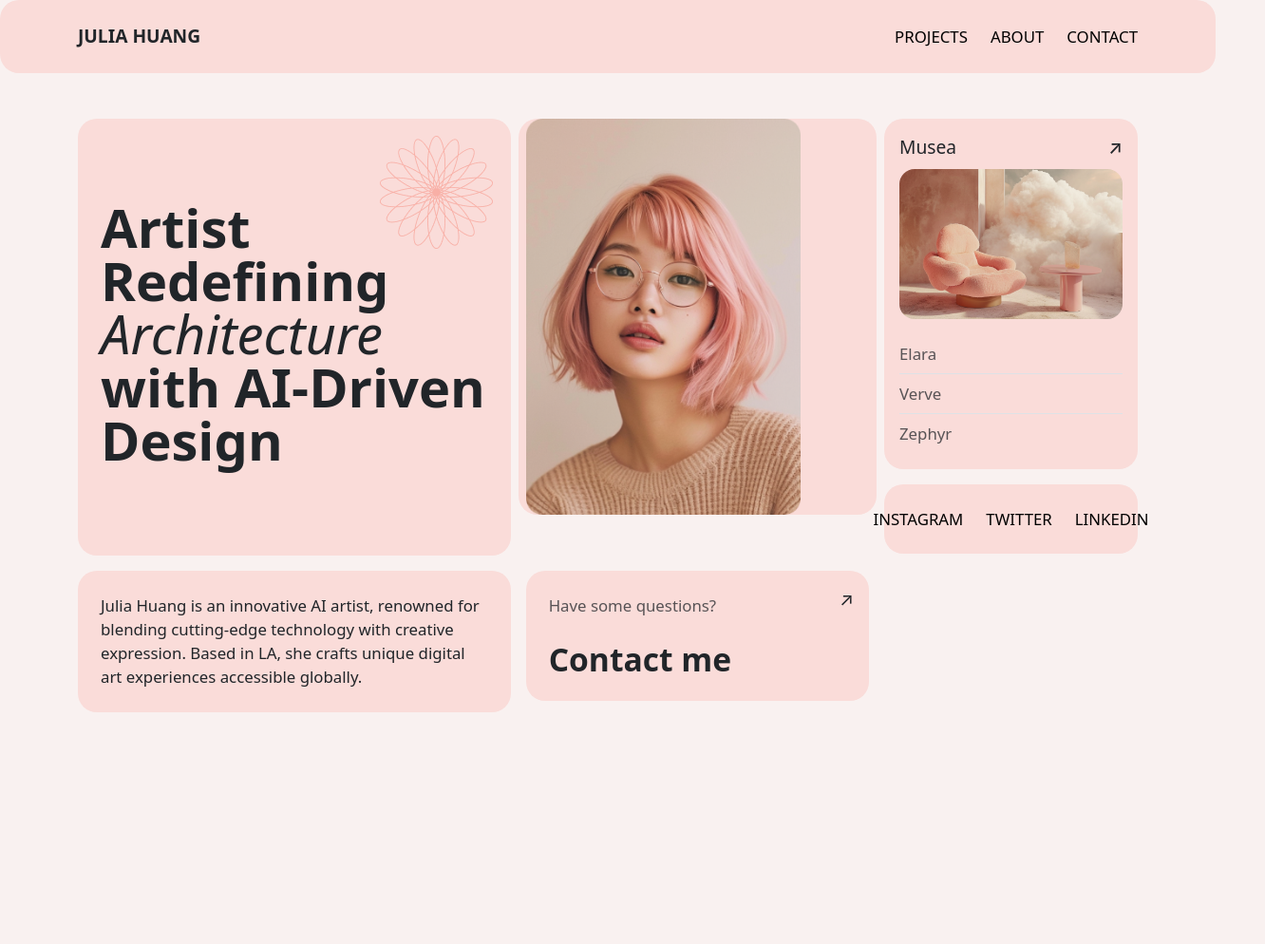
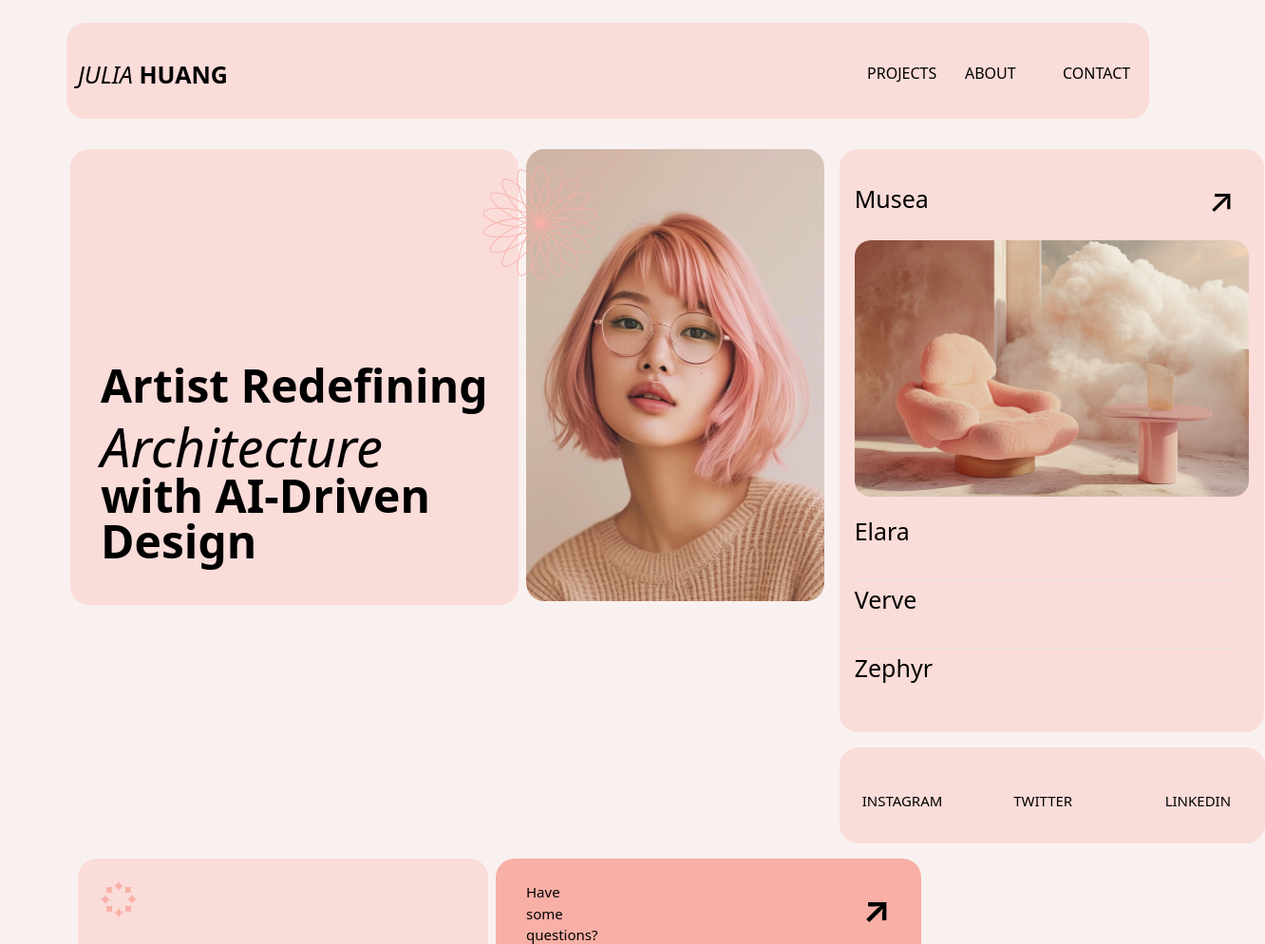
Before and after one commit to redpanda-8/1112BoSassPinkPortfo, a website: page indexPink.html in a window 1280 px wide. Shown: the top 994 px of the page at 95% size, 1332 px wide, since content can reach past the window. Before the commit the page ends 800 px from the top, so only its background shows below. Drawn offline with Linux system fonts and the light colour scheme.

Commit message:
v2 updated more details scss,less classes html

```diff
--- a/indexPink.html
+++ b/indexPink.html
@@ -8,10 +8,10 @@
     </head>
     <body>
 
-        <header class="p-4 portfolio__nav">
-            <div class="container d-flex align-items-center justify-content-between">
-                <div class="fw-bold">JULIA HUANG</div>
-                <nav class="d-flex gap-4 small">
+        <header class="p-4">
+            <div class="container portfolio__nav d-flex ">
+                <div class="portfolio__nav--name"><span>JULIA</span> <strong>HUANG</strong></div>
+                <nav class="d-flex gap-4">
                     <a href="#" class="portfolio__nav--a">PROJECTS</a>
                     <a href="#" class="portfolio__nav--a">ABOUT</a>
                     <a href="#" class="portfolio__nav--a">CONTACT</a>
@@ -19,41 +19,40 @@
             </div>
         </header>
 
-        <main class="container-lg py-5 portfolio">
+        <main class="container-lg py-2">
             <div class="row g-3 align-items-start">
 
                 <!-- INTRO text -->
-                <div class="col-lg-5">
-                    <section class="portfolio__card portfolio__hero h-100 p-4">
+                <div class="col-lg-5 dublis">
+                    <section class=" portfolio_card portfolio__hero">
                         <!-- flower -->
-                         <div class="portfolio__flower" aria-hidden="true"><img src="img/flower.png" alt="flower"></div>
+                         <div class="portfolio__card--flower"><img src="img/flower.png" alt="flower"></div>
 
-                        <h1 class="portfolio__title">
-                        <strong>Artist Redefining</strong> <span>Architecture</span> <strong>with AI-Driven Design</strong>
+                        <h1 class="portfolio__card--title">
+                        <p>Artist Redefining</p> <span>Architecture</span> <p>with AI-Driven Design</p>
                         </h1>
                     </section>
                 </div>
 
-
                 <!-- Julia FOTO -->
-                <div class="col-lg-4 portfolio__card portfolio__photo"><img src="img/julia.png" alt="Julia"></div>
+                <div class="col-lg-4 portfolio__photo"><img src="img/julia.png" alt="Julia"></div>
 
                 <!-- Musea + socials 3 -->
                 <aside class="col-lg-3">
-                    <section class="portfolio__card p-3 h-100 mb-3">
-                        <div class="d-flex justify-content-between align-items-center mb-2 fw-medium">
+                    <section class="portfolio__card musea p-3 h-100 mb-3">
+                        <div class="musea__name d-flex mb-2">
                         Musea <span>↗</span>
                         </div>
                         <img src="img/sofa.png" class="w-100 rounded-4 mb-3" alt="Sofa project">
-                        <ul class="list-unstyled small m-0 text-muted">
-                        <li class="border-bottom py-2">Elara</li>
-                        <li class="border-bottom py-2">Verve</li>
-                        <li class="py-2">Zephyr</li>
+                        <ul class="list-unstyled m-0">
+                            <li class="border-bottom py-2">Elara</li>
+                            <li class="border-bottom py-2">Verve</li>
+                            <li class="py-2">Zephyr</li>
                         </ul>
                     </section>
 
                     <!-- 3 Socials -->
-                    <section class="portfolio__card p-4 d-flex justify-content-center gap-4 small text-center">
+                    <section class="portfolio__card socialsfoo p-4 d-flex gap-4">
                         <a href="#" class="portfolio__card--a">INSTAGRAM</a>
                         <a href="#" class="portfolio__card--a">TWITTER</a>
                         <a href="#" class="portfolio__card--a">LINKEDIN</a>
@@ -61,22 +60,23 @@
                 </aside>
 
                 <!-- ABOUT -->
-                <div class="col-lg-5">
-                    <section class="portfolio__card p-4 small h-100">
-                        <p class="mb-0">
+                <div class="col-lg-5 about">
+                    <section class="portfolio__card p-4 h-100">
+                        <img src="img/ratas.png" alt="ratas">
+                        <p class="about__p">
                         Julia Huang is an innovative AI artist, renowned for blending cutting-edge technology with creative expression.
                         Based in LA, she crafts unique digital art experiences accessible globally.
                         </p>
                     </section>
                 </div>
                 <!-- CONTACT -->
-                <div class="col-lg-4">
-                    <section class="portfolio__card p-4 position-relative h-100">
-                        <span class="small text-muted d-block">Have some questions?</span>
-                        <h3 class="mt-4 mb-0 fw-bold">Contact me</h3>
-                        <span class="position-absolute top-0 end-0 p-3">↗</span>
+                <div class="col-lg-4 contactme">
+                    <section class="p-4  h-100">
+                        <div class="d-flex contactme__qa"><p>Have some questions?</p><span>↗</span></div>
+                        <h3 class="contactme__h3">Contact me</h3>
                     </section>
                 </div>
+
             </div>
         </main>
     </body>
--- a/scss/components/_custom-var.scss
+++ b/scss/components/_custom-var.scss
@@ -1,4 +1,4 @@
-$primary: #000;
+$txtcolor: #000;
 $body-bg: #F9F1F0;
 $card-bg: #FADCD9;
 $accent-bg: #F8AFA6;
@@ -6,4 +6,5 @@ $accent-bg: #F8AFA6;
 $border-radius:20px;
 
 $font: 'Roboto', sans-serif;
+$fowei3: 300;
 $font-size-base: 1.2rem;
--- a/scss/components/_portfolio.scss
+++ b/scss/components/_portfolio.scss
@@ -1,65 +1,157 @@
+*, a{
+    color: $txtcolor;
+}
 .portfolio__nav {
     background: $card-bg;
     border-radius: $border-radius;
+    align-items: center;
+    justify-content: space-between;
+    width: 1392px;
+    height: 101px;
+
     &--a{
         text-decoration: none;
-    }
+        width: 79px;
+        height: 11px;
+        font-weight: $fowei3;
+        font-size: 16px;
+        line-height: 100%;}
+    &--name{
+        font-weight: 350;
+        font-size: 25px;
+        line-height: 100%;
+        width: 158px;
+        height: 17px;
+            span{font-style: Italic;}}
 }
 
-.portfolio__card--a{
-    text-decoration: none;
-}
 .portfolio__hero {
   position: relative;
-  min-height: 460px;
+  height: 480px;
+  width: 565px;
   display: flex;
   align-items: center;
-  padding-right: 120px;
+}
+.dublis{
+  border-radius: $border-radius;
+  background: $card-bg;
 }
 
-.portfolio__flower {
+.portfolio{
+        &__card {
+        border-radius: $border-radius;
+        background: $card-bg;
+            &--flower {
             position: absolute;
             top: 18px;
             right: 18px;
             width: 120px;
-  aspect-ratio: 1 / 1;
-  border-radius: 50%;}
+            height: 120px;}
 
-.portfolio {
-    border-radius: $border-radius;
+            &--title {
+                font-weight: 700;
+                size: 56px;
+                line-height: 100%;
+                position: absolute;
+                top: 225px;
+                left: 24px;
+                width: 475px;
+                height: 168px;
+                span{
+                    font-weight: $fowei3;
+                    font-style: Italic;
+                    font-size: 56px;}}
+            &--a{text-decoration: none;
+            width: 81px;
+            height: 11px;
+            font-weight: $fowei3;
+            font-size: 15px;
+            }
+        }
+        &__photo {
+            overflow: hidden;
+            width: 330px;
+            height: 476px;
 
-    &__card {
-    background: $card-bg;
-    border-radius: $border-radius;
-
-    //   &--photo {
-    // overflow: hidden;
-    // img {
-    //   width: 80%;
-    //   height: 80%;
-    // //   object-fit: cover;
-    // //   display: block;
-    // }
+            img {
+            width: 100%;
+            height: 100%;
+            }}
     }
 
-    &__title {
-        font-weight: 700;
-        font-size: 56px;
+
+.musea{
+    width: 447px;
+    //neduoda height
+    height: 726px;
+    // top: 149px; left: 968px;
+    font-weight: 500;
+    font-size: 25px;
     line-height: 100%;
-        span{
-            font-weight: 300;
-            font-style: Italic;
-            font-size: 56px;
+        img{width:400px; height: 270px;}
+        span{ font-size: 1.4em;}
+        li{width: 400px; height: 72px;}
+        &__name{
+            justify-content: space-between;
+            align-items: center;
+            width: 400px;
+            height: 72px;
         }
 }
+// <!-- Musea LI  nepagauna border-->
+/*.border-bottom{
+border-bottom: 20px $accent-bg;
+}*/
 
-  &__photo {
-    overflow: hidden;
-    img {
-      width: 80%;
-      height: 80%;
-    //   object-fit: cover;
-    //   display: block;
+.about{
+    width: 448px;
+    height: 351px;
+    top: 649px;
+    left: 24px;
+    &__p{
+        width: 296px;
+        height: 150px;
+        margin: 110px 5px ;
+        font-size: 20px;
+        line-height: 25px;
+        font-weight: $fowei3;}
+}
+
+.contactme{
+    width: 448px;
+    height: 351px;
+    top: 649px;
+    left: 496px;
+    background: $accent-bg;
+    border-radius: $border-radius;
+        &__qa{justify-content: space-between;
+        p{
+            width: 78px;
+            height: 34px;
+            font-weight: $fowei3;
+            font-size: 15px;
+        }
+        span{
+            font-size: 2em;
+            font-weight: bold;
         }
         }
+        &__h3{
+            width: 302px;
+            height: 39px;
+            font-weight: 500;
+            font-size: 55px;
+            line-height: 100%;
+            margin: 160px 5px;
+            // color: #000;
+
         }
+
+
+}
+.socialsfoo{
+    width: 448px;
+    height: 101px;
+    justify-content: space-between;
+    align-items: center;
+}
```
Also changed, not shown: css/style.css, 1 other file. Lines whose indentation alone changed are shown as unchanged.
